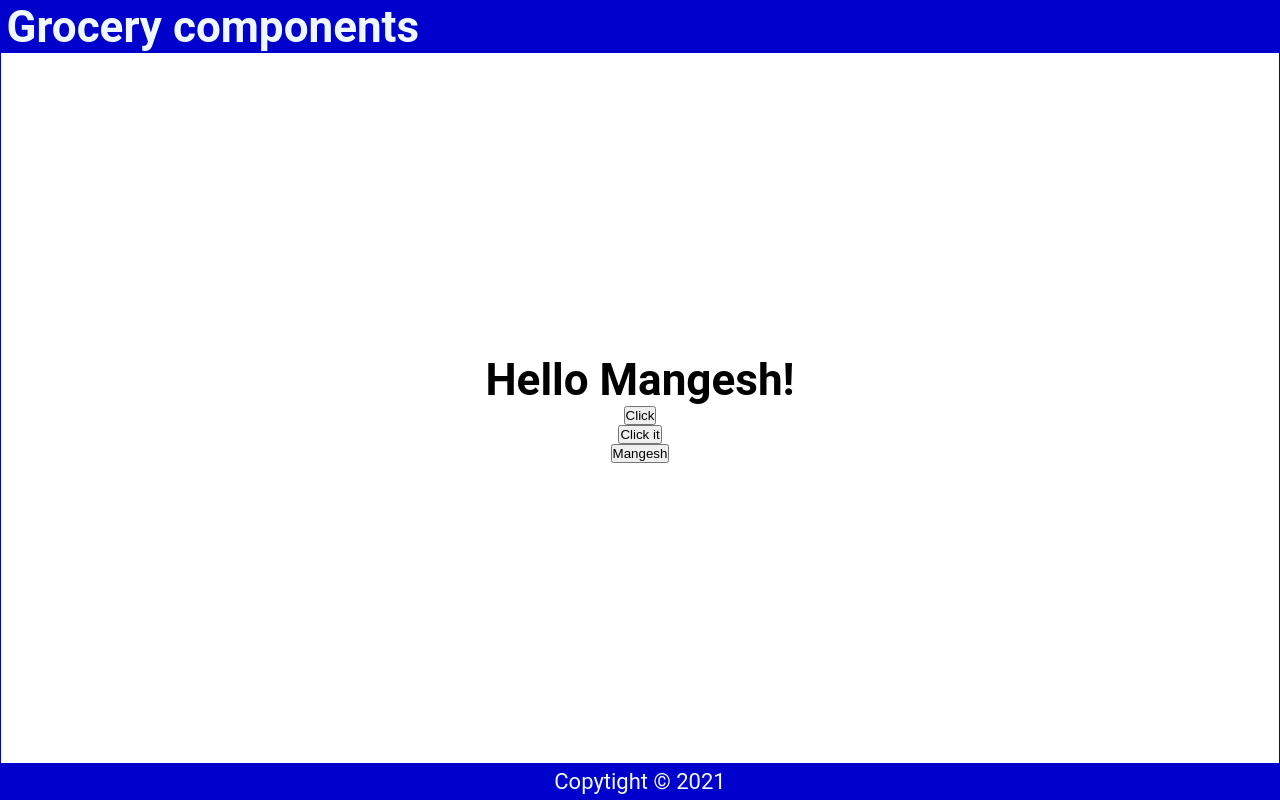
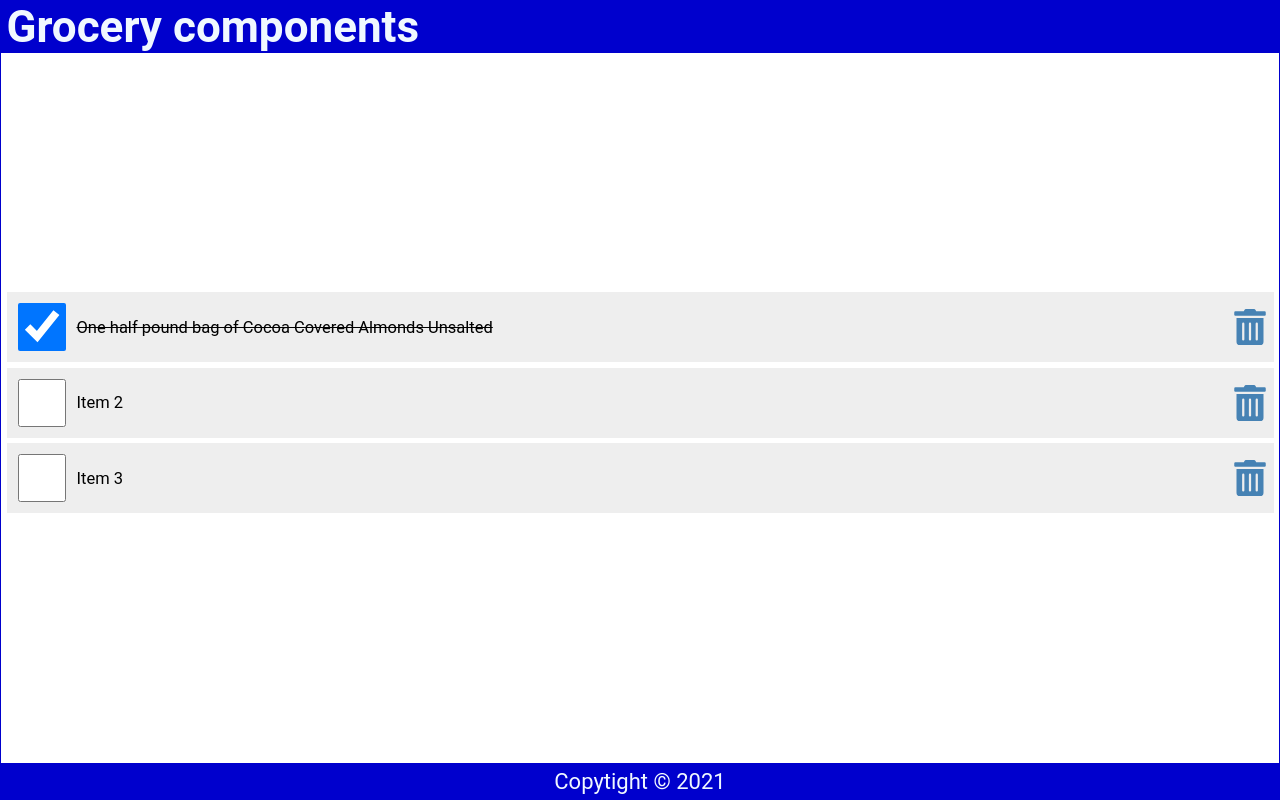
Before and after one commit to MangeshIpper/React_Practice_Azure_Deployment, a React (Create React App) app in the folder tutorial01/: page / in a window 1280 px wide. Built offline with nearby package versions, Linux system fonts and the light colour scheme.

Commit message:
grocery todo

```diff
--- a/tutorial01/package.json
+++ b/tutorial01/package.json
@@ -8,6 +8,7 @@
     "@testing-library/user-event": "^13.5.0",
     "react": "^17.0.2",
     "react-dom": "^17.0.2",
+    "react-icons": "^4.3.1",
     "react-scripts": "5.0.0",
     "web-vitals": "^2.1.2"
   },
--- a/tutorial01/src/Content.js
+++ b/tutorial01/src/Content.js
@@ -1,34 +1,63 @@
-import {useState} from 'react';
-
+import { useState } from 'react';
+import { FaTrashAlt } from 'react-icons/fa';
 
 const Content = () => {
-    const [name, setName] = useState("Mangesh")
+    const [items, setItems] = useState([
+        {
+            id: 1,
+            checked: true,
+            item: "One half pound bag of Cocoa Covered Almonds Unsalted"
+        },
+        {
+            id: 2,
+            checked: false,
+            item: "Item 2"
+        },
+        {
+            id: 3,
+            checked: false,
+            item: "Item 3"
+        }
+    ]);
 
+    const handleCheck = (id) => {
+        const listItems = items.map((item) => item.id === id ? { ...item, checked: !item.checked } : item);
+        setItems(listItems);
+        localStorage.setItem('shoppinglist', JSON.stringify(listItems));
+    }
 
-    const handleNameChange = () => {
-        const names = ['Mangesh', 'Sangesh', 'Akshay']
-        const int = Math.floor(Math.random() * 3)
-        setName(names[int]);
-      };
-
-      const handleClick = () => {
-        console.log("Just clicked")
-      }
-
-      const handleClick2 = (name) => {
-        console.log("Just clicked by", name)
-      }
-
-      const handleClick3 = (e) => {
-        console.log("Just clicked by", e.target.innerText)
-      }
+    const handleDelete = (id) => {
+        const listItems = items.filter((item) => item.id !== id);
+        setItems(listItems);
+        localStorage.setItem('shoppinglist', JSON.stringify(listItems));
+    }
 
     return (
         <main>
-            <h1>Hello {name}!</h1>
-            <button onClick={handleNameChange}>Click</button>
-            <button onClick={() => handleClick2("Mangesh")}>Click it</button>
-            <button onClick={(e) => handleClick3(e)}>Mangesh</button>
+            {items.length ? (
+                <ul>
+                    {items.map((item) => (
+                        <li className="item" key={item.id}>
+                            <input
+                                type="checkbox"
+                                onChange={() => handleCheck(item.id)}
+                                checked={item.checked}
+                            />
+                            <label
+                                style={(item.checked) ? { textDecoration: 'line-through' } : null}
+                                onDoubleClick={() => handleCheck(item.id)}
+                            >{item.item}</label>
+                            <FaTrashAlt
+                                onClick={() => handleDelete(item.id)}
+                                role="button"
+                                tabIndex="0"
+                            />
+                        </li>
+                    ))}
+                </ul>
+            ) : (
+                <p style={{ marginTop: '2rem' }}>Your list is empty.</p>
+            )}
         </main>
     )
 }
--- a/tutorial01/src/index.css
+++ b/tutorial01/src/index.css
@@ -71,3 +71,62 @@
   display: grid;
   place-content: center;
 }
+
+ul {
+  width: 100%;
+  list-style: none;
+  padding: 0 0.25rem 0.25rem;
+}
+
+ul li::before {
+  content: "\200B";
+}
+
+.item {
+  display: flex;
+  justify-content: flex-start;
+  align-items: center;
+  padding: 0.5rem 0 0.5rem 0.5rem;
+  margin: 0.25rem 0;
+  background-color: #eee;
+}
+
+.item:first-child {
+  margin: 0;
+}
+
+.item input[type="checkbox"] {
+  text-align: center;
+  width: 2.5rem;
+  width: 48px;
+  min-width: 48px;
+  height: 2.5rem;
+  height: 48px;
+  min-height: 48px;
+  cursor: pointer;
+  margin-right: 0.5rem;
+}
+
+.item input[type="checkbox"]:focus + label {
+  text-decoration: underline;
+}
+
+.item > label {
+  font-size: 0.75rem;
+  flex-grow: 1;
+}
+
+.item svg {
+  width: 48px;
+  min-width: 48px;
+  height: 36px;
+  font-size: 1rem;
+  color: steelblue;
+  cursor: pointer;
+}
+
+.item svg:focus,
+.item svg:hover {
+  color: red;
+  outline: none;
+}
```
Also changed, not shown: 1 other file (tests, documents, lock files or other folders).
